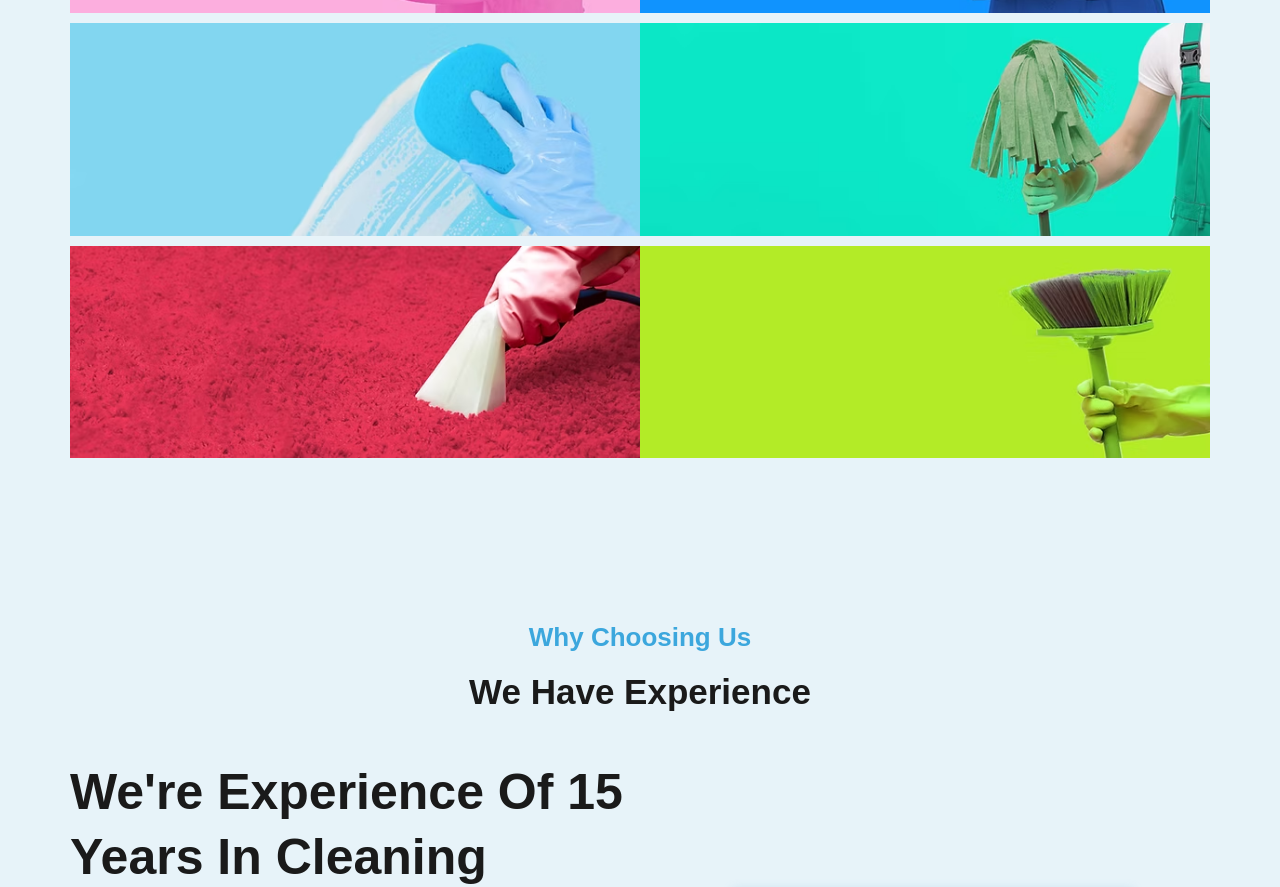
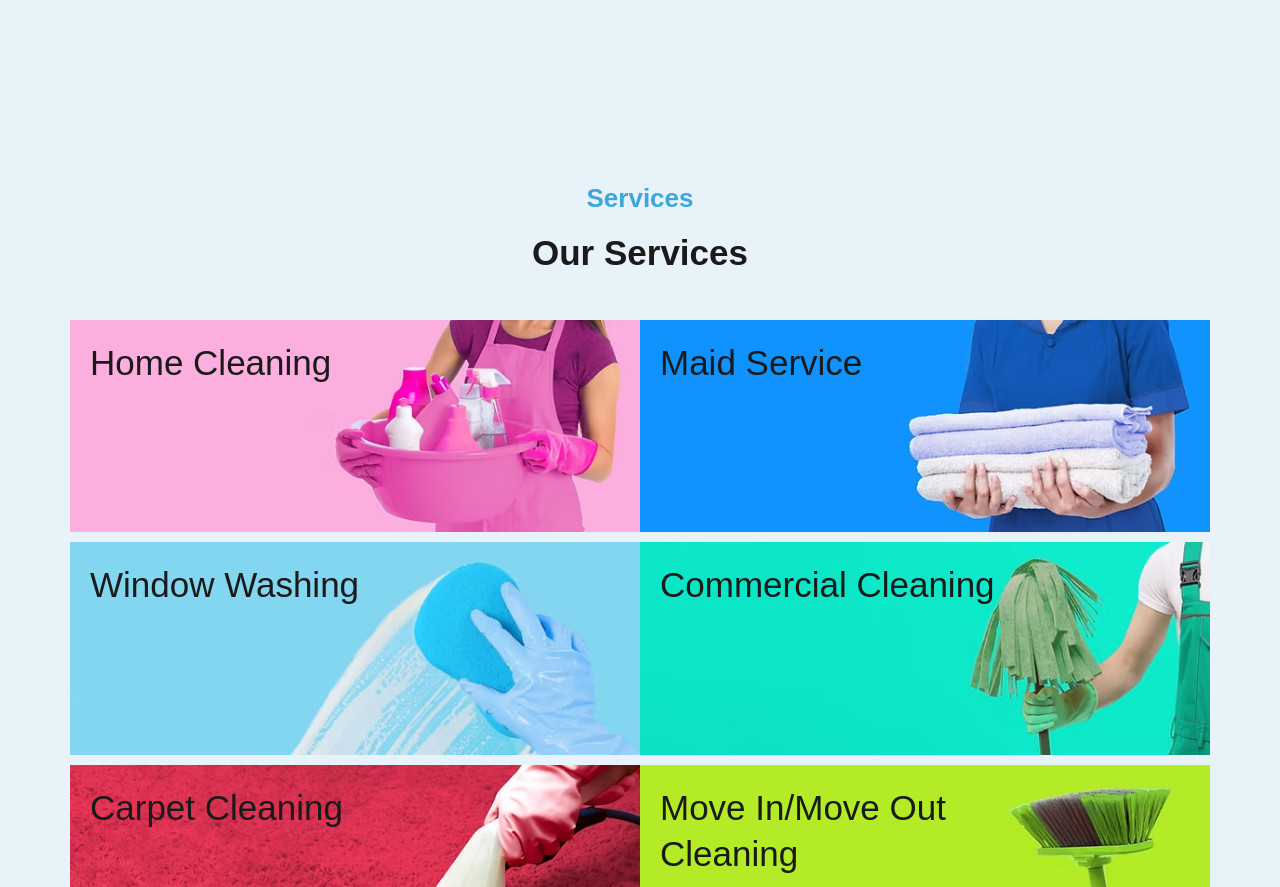
Before and after one commit to sohil-P/Project, a PHP site: page /about.html in a window 1280 px wide. Shown: the part 1291-2178 px from the top of the page. Run offline with PHP 8.4, Linux system fonts and the light colour scheme; some libraries are stand-ins or nearby versions; some web fonts are replaced.

Commit message:
update file and add image

```diff
--- a/about.css
+++ b/about.css
@@ -122,16 +155,64 @@
 }
 
 /*----------- process of about -----------*/
-.about-images-container{
-  grid-column: span 12;
-}
-.about-main-images{
+.about-main-images {
   display: grid;
   grid-template-columns: repeat(12, 1fr);
   row-gap: 10px;
+  position: relative;
+  grid-column: span 12;
 }
-.about-main-images img{
+.about-image-and-text {
   grid-column: span 6;
+  position: relative;
+}
+.pink h3 {
+  position: absolute;
+  left: 20px;
+  top: 20px;
+
+  font-size: var(--fs-3x1);
+  font-weight: 500;
+}
+.blue h3 {
+  position: absolute;
+  left: 20px;
+  top: 20px;
+
+  font-size: var(--fs-3x1);
+  font-weight: 500;
+}
+.blue2 h3 {
+  position: absolute;
+  left: 20px;
+  top: 20px;
+
+  font-size: var(--fs-3x1);
+  font-weight: 500;
+}
+.green h3 {
+  position: absolute;
+  left: 20px;
+  top: 20px;
+
+  font-size: var(--fs-3x1);
+  font-weight: 500;
+}
+.red h3 {
+  position: absolute;
+  left: 20px;
+  top: 20px;
+
+  font-size: var(--fs-3x1);
+  font-weight: 500;
+}
+.yellow h3 {
+  position: absolute;
+  left: 20px;
+  top: 20px;
+
+  font-size: var(--fs-3x1);
+  font-weight: 500;
 }
 
 /*---------- experience of about -----------*/
--- a/about.html
+++ b/about.html
@@ -48,12 +48,34 @@
       <!------ home of about  ------->
 
       <section class="ab-home" id="ab-home">
-        <div class="video-background">
+        <!-- <div class="video-background">
           <div class="video-overlay"></div>
           <video autoplay muted loop>
-            <source src="video/cleaning-video1.mp4" type="video/mp4" />
+            <source src="video/cleaning-video2.mp4" type="video/mp4" />
           </video>
-        </div>
+        </div> -->
+        <div class="container">
+          <div class="home-text">
+            <h1 data-aos="fade-up" data-aos-duration="1000">
+              BrightWave Cleaning is a professional cleaning company that
+              provides top-quality cleaning services for homes and businesses
+              in the Greater Toronto Area.
+            </h1>
+            <p data-aos="fade-up" data-aos-duration="1000" data-aos-delay="200">
+              Our team of experienced, reliable cleaners is committed to
+              delivering exceptional results, using eco-friendly products and
+              advanced cleaning techniques to ensure your space is spotless,
+              healthy, and inviting.
+            </p>
+            <button
+              onclick="redirectToPage()"
+              data-aos="fade-up"
+              data-aos-duration="800"
+            >
+              Book a Visit Now
+            </button>
+          </div>
+
       </section>
 
       <!----- service of about  ----->
@@ -153,13 +175,32 @@
         </div>
         <div class="container">
           <div class="grid">
-            <div class="about-images-container">
-              <div class="about-main-images">
+            <div class="about-main-images">
+              <div class="about-image-and-text pink">
+                <h3>Home Cleaning</h3>
                 <img src="images/about-image1.avif" alt="" />
+              </div>
+              <div class="about-image-and-text blue">
+                <h3 class="maid">Maid Service</h3>
                 <img src="images/about-image2.avif" alt="" />
+              </div>
+              <div class="about-image-and-text blue2">
+                <h3 class="maid">Window Washing</h3>
                 <img src="images/about-image3.avif" alt="" />
+              </div>
+              <div class="about-image-and-text green">
+                <h3 class="maid">Commercial Cleaning</h3>
                 <img src="images/about-image4.avif" alt="" />
+              </div>
+              <div class="about-image-and-text red">
+                <h3 class="maid">Carpet Cleaning</h3>
                 <img src="images/about-image5.avif" alt="" />
+              </div>
+              <div class="about-image-and-text yellow">
+                <h3 class="maid">
+                  Move In/Move Out <br />
+                  Cleaning
+                </h3>
                 <img src="images/about-image6.avif" alt="" />
               </div>
             </div>
@@ -346,7 +387,13 @@
                 for top-quality cleaning services tailored to your needs. Let us
                 bring sparkle and shine your space!
               </p>
-              <button>Book a Visit Now</button>
+              <button
+                onclick="redirectToPage()"
+                data-aos="fade-up"
+                data-aos-duration="800"
+              >
+                Book a Visit Now
+              </button>
             </div>
             <div class="last-img">
               <img
@@ -414,5 +461,11 @@
 
     <script src="aos.js"></script>
     <script src="script.js"></script>
+
+    <script>
+      function redirectToPage() {
+        window.location.href = "carpet-service.html";
+      }
+    </script>
   </body>
 </html>
```
Also changed, not shown: other parts of about.css (+39 -6 lines), images/cleaning-product2.jpg (added), images/cleaning-product3.jpg (added), 1 other file.
